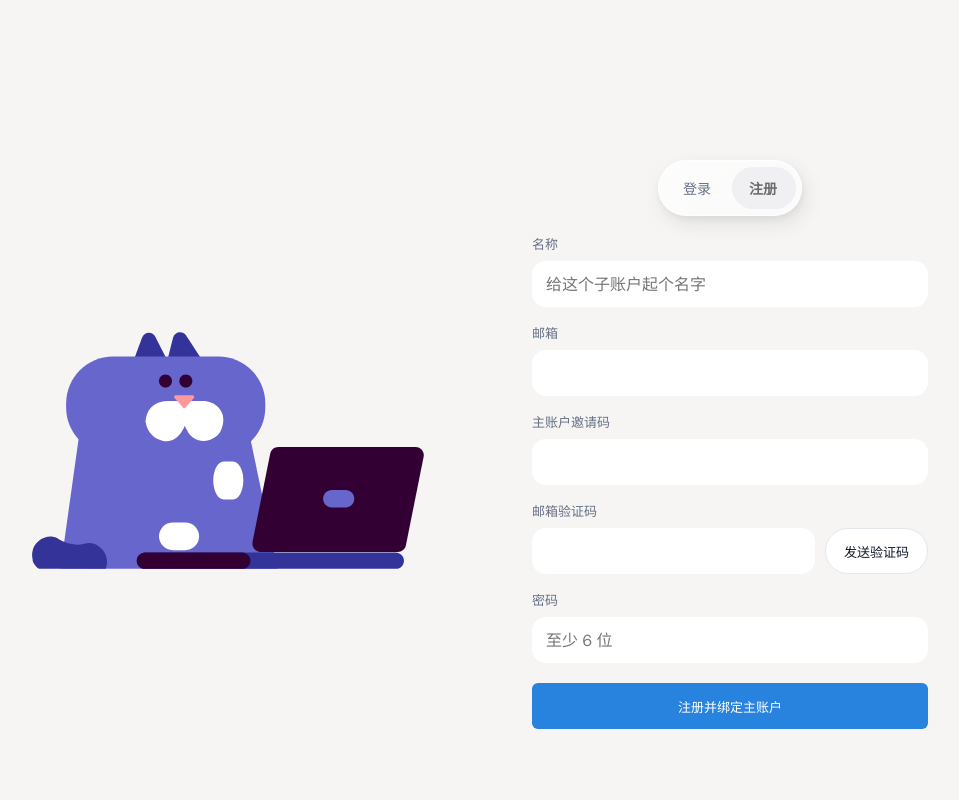
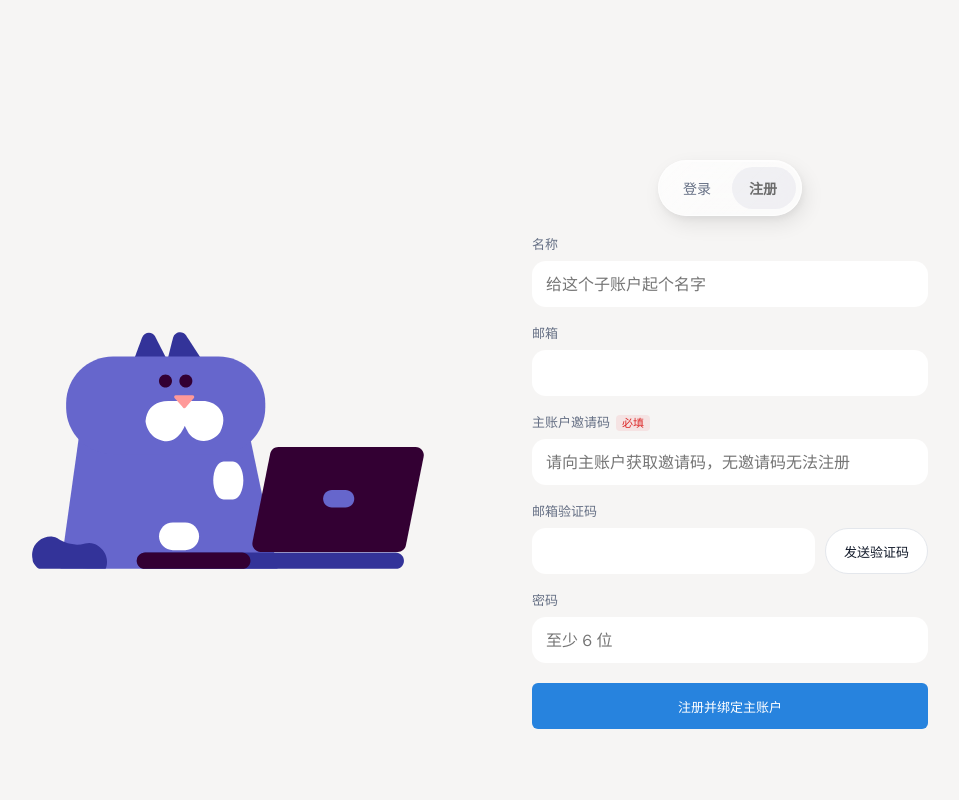
Before and after one commit to Miaozeqiu/cheaptokens-sub, a Vue app: page /login in a window 1280 px wide. Both pictures are taken after a click on the tab "注册". Shown: the top 800 px of the page, without its empty margins (160-1119 px from the left). Built offline with nearby package versions, Linux system fonts and the light colour scheme.

Commit message:
feat(sub): 标注子账户邀请码为必填并统一标题色
- 注册表单邀请码字段加「必填」标记与 placeholder 提示
- auth-shell__caption 颜色改为与教程页一致 (#56301e)

```diff
--- a/src/views/LoginView.vue
+++ b/src/views/LoginView.vue
@@ -283,11 +283,12 @@ async function handleRegister() {
         </label>
 
         <label class="field">
-          <span>主账户邀请码</span>
+          <span>主账户邀请码<span class="field-required">必填</span></span>
           <input
             v-model.trim="app.registerForm.value.invite_code"
             type="text"
             maxlength="64"
+            placeholder="请向主账户获取邀请码，无邀请码无法注册"
           />
         </label>
 
@@ -431,7 +432,7 @@ async function handleRegister() {
   text-align: center;
   font-size: 64px;
   font-weight: 900;
-  color: var(--text-secondary);
+  color: #56301e;
   letter-spacing: 0.02em;
   line-height: 1.4;
   font-family: var(--font-cjk-serif);
@@ -603,6 +604,16 @@ async function handleRegister() {
   box-shadow: none;
 }
 
+.field-required {
+  margin-left: 6px;
+  padding: 1px 6px;
+  font-size: 11px;
+  font-weight: 500;
+  color: var(--danger, #e5484d);
+  background: rgba(229, 72, 77, 0.1);
+  border-radius: 4px;
+}
+
 .field input:focus {
   border: 0;
   box-shadow: none;
```
